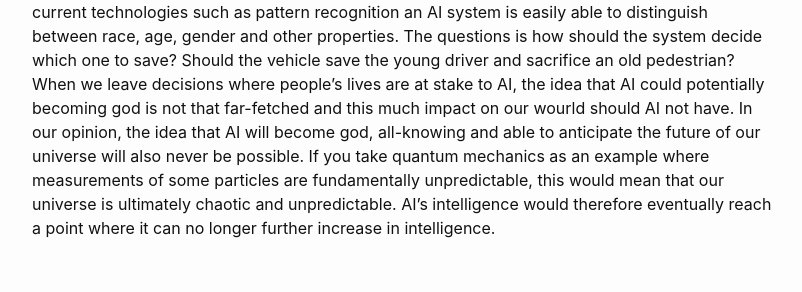
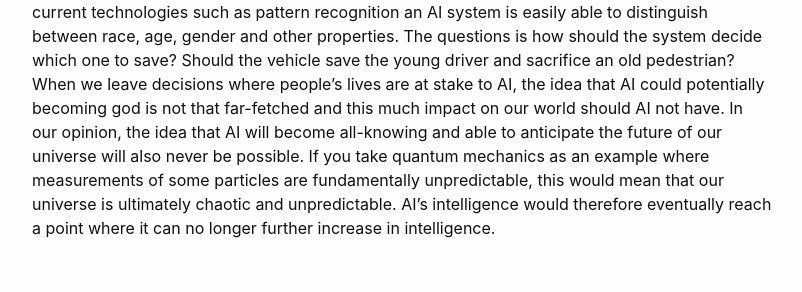
Before and after one commit to wongwil/wongwil.github.io, a Jekyll site: the page built from _posts/2020-09-20-good-or-bad-guy.md, in a window 1280 px wide and 900 px high, scrolled down 2461 px. Shown: the part 450-742 px from the top of the window, without its empty margins (238-1040 px from the left). Built offline with Jekyll 4.4.1, drawn with Linux system fonts in a browser that asks for light colours; comment, search, counter and statistics services are not loaded; some of the changed text lies outside the part shown.

Commit message:
Update 2020-09-20-good-or-bad-guy.md

```diff
--- a/_posts/2020-09-20-good-or-bad-guy.md
+++ b/_posts/2020-09-20-good-or-bad-guy.md
@@ -40,7 +40,7 @@
 ### How much can we trust AI?
 
 Because AI can be biased, we still cannot trust AI blindly. But the fact that humans are often biased too makes it is clear that we cannot trust humans blindly either. And since AI does not have any self-awareness yet, there is no way that it finds out by itself that their decisions could be wrong or racist. So if AI learns from us, we should not be surprised that it makes the same mistake. We think the responsibility lies with humankind that AI becomes trustable. Almost similar to raising a child, we have to teach it what is right and what is not.
-Another important point which has to be considered are ehtical decisions. The following scenario is often discussed: an autonomous vehicle cannot brake quickly enough, and one person or another will die. With the current technologies such as pattern recognition an AI system is easily able to distinguish between race, age, gender and other properties. The questions is how should the system decide which one to save? Should the vehicle save the young driver and sacrifice an old pedestrian? When we leave decisions where people's lives are at stake to AI, the idea that AI could potentially becoming god is not that far-fetched and this much impact on our wourld should AI not have. In our opinion, the idea that AI will become god, all-knowing and able to anticipate the future of our universe will also never be possible. If you take quantum mechanics as an example where measurements of some particles are fundamentally unpredictable, this would mean that our universe is ultimately chaotic and unpredictable. AI's intelligence would therefore eventually reach a point where it can no longer further increase in intelligence.
+Another important point which has to be considered are ehtical decisions. The following scenario is often discussed: an autonomous vehicle cannot brake quickly enough, and one person or another will die. With the current technologies such as pattern recognition an AI system is easily able to distinguish between race, age, gender and other properties. The questions is how should the system decide which one to save? Should the vehicle save the young driver and sacrifice an old pedestrian? When we leave decisions where people's lives are at stake to AI, the idea that AI could potentially becoming god is not that far-fetched and this much impact on our world should AI not have. In our opinion, the idea that AI will become all-knowing and able to anticipate the future of our universe will also never be possible. If you take quantum mechanics as an example where measurements of some particles are fundamentally unpredictable, this would mean that our universe is ultimately chaotic and unpredictable. AI's intelligence would therefore eventually reach a point where it can no longer further increase in intelligence.
 
 ### Conclusion
 
```
